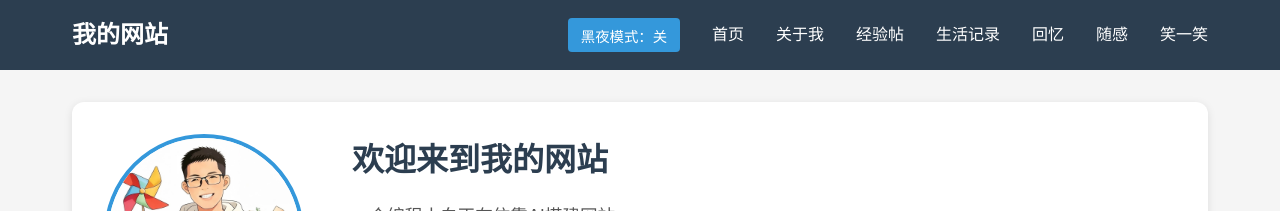
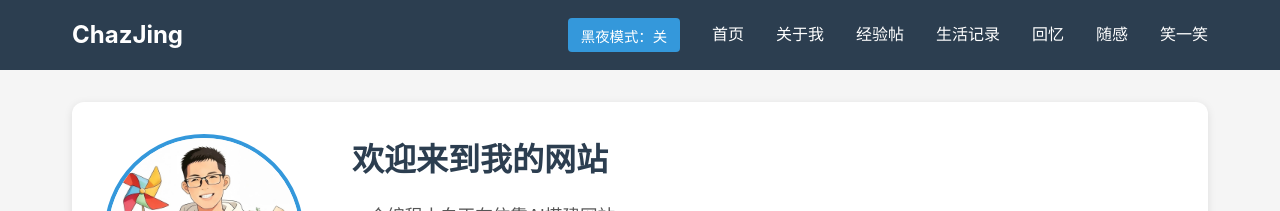
Before and after one commit to ChazJing/ChazJing.github.io, a Jekyll site: the page built from index.html, in a window 1280 px wide. Shown: the top 211 px of the page. Built offline with Jekyll 4.4.1, drawn with Linux system fonts in a browser that asks for light colours.

Commit message:
Add files via upload

```diff
--- a/_includes/header.html
+++ b/_includes/header.html
@@ -1,6 +1,6 @@
 <nav class="site-nav">
     <div class="nav-container">
-        <a href="{{ "/" | relative_url }}" class="site-title">我的网站</a>
+        <a href="{{ "/" | relative_url }}" class="site-title">ChazJing</a>
 
         <!-- 汉堡菜单按钮（移动端显示） -->
         <button class="menu-toggle" id="menu-toggle">
```
